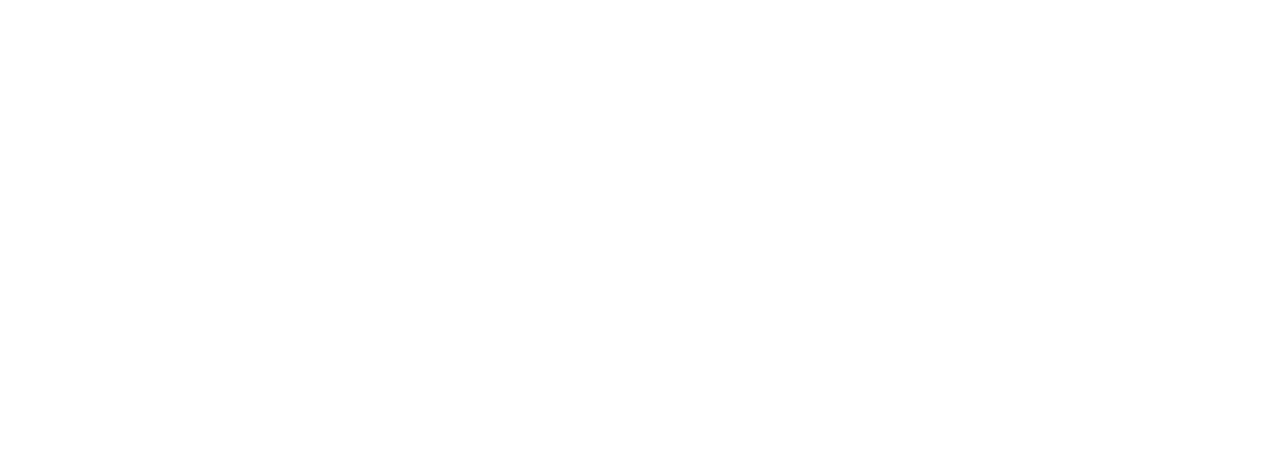
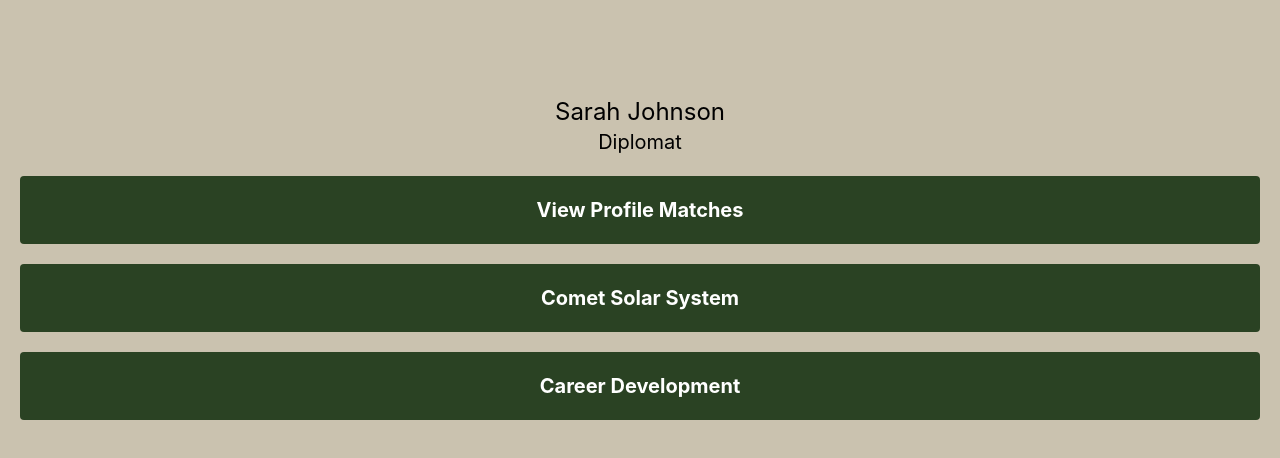
Before and after one commit to vvyn/MagicTree, a React (Create React App) app in the folder magictree/: page /Transition in a window 1280 px wide. Before the commit this address had no page. Shown: the top 458 px of the page. Built offline with nearby package versions, Linux system fonts and the light colour scheme; the HTML template or start-up script is replaced by a standard one.

Commit message:
Fixed Routing and Page Styles

```diff
--- a/magictree/src/App.js
+++ b/magictree/src/App.js
@@ -18,6 +18,8 @@ import { Hat } from './pages/Hat.js';
 import {GeneratedMatches} from './pages/GeneratedMatches.js';
 import { PeoplePersonalities } from './pages/PeoplePersonalities.js';
 import { ProfileMatch } from './pages/ProfileMatch.js';
+import { Transition } from './pages/Transition.js';
+
 
 function App() {
   return (
@@ -41,6 +43,7 @@ function App() {
             <Route exact path = "/GenMatches" element = {<GeneratedMatches />}>/</Route>
             <Route exact path = "/PeoplePersonalities" element = {<PeoplePersonalities />}>/</Route>
             <Route exact path = "/ProfileMatch" element = {<ProfileMatch />}>/</Route>
+            <Route exact path = "/Transition" element = {<Transition />}>/</Route>
         </Routes>
       </Router>
     }
--- a/magictree/src/pages/Hat.js
+++ b/magictree/src/pages/Hat.js
@@ -36,7 +36,7 @@ export function Hat() {
           <img src={currentImg} alt="Hat or Home Page" className="max-w-full h-auto" />
         ) : (
           <div>
-            <img src={currentImg} alt="Hat or Home Page" className="max-w-full h-auto" />
+            <img src={currentImg} alt="Hat or Home Page" className="max-w-full h-auto" onClick={() => navigate('/Transition')} />
           </div>
         )}
         </div>
--- a/magictree/src/pages/Login.js
+++ b/magictree/src/pages/Login.js
@@ -49,26 +49,27 @@ export function Login() {
             <img src={currentImg} alt="Hat" className="w-3/4 h-auto" />
         </div>
 
-        <div className="text-center pt-2 text-xl">
+      <div>
+          <div className="text-center pt-2 text-xl">
             Have an account?
-        </div>
-        <div className="px-4 py-2 justify-center text-center ">
-           <input type="email" id="registerEmail" style={{ width: 300 }} className="block max-w-full lg:max-w-md rounded-md border-0 py-1.5 p-2 text-gray-900 shadow-sm ring-1 ring-inset ring-gray-300 placeholder:text-gray-400 focus:ring-2 focus:ring-inset focus:ring-indigo-600 sm:text-sm sm:leading-6" placeholder="Email" value={loginEmail} onChange={(e) => setLoginEmail(e.target.value)}/>
-           <div className="py-2">
-                <button onClick={handleEmailLogin} className="bg-[#2A4223] hover:bg-blue-700 text-white font-bold w-full py-2 px-4 rounded" style={{ width: 300 }}>Login</button>
+          </div>
+          <div className="px-24 py-2 justify-center text-center ">
+              <input type="email" id="registerEmail" style={{ width: 300 }} className="block max-w-full lg:max-w-md rounded-md border-0 py-1.5 p-2 text-gray-900 shadow-sm ring-1 ring-inset ring-gray-300 placeholder:text-gray-400 focus:ring-2 focus:ring-inset focus:ring-indigo-600 sm:text-sm sm:leading-6" placeholder="Email" value={loginEmail} onChange={(e) => setLoginEmail(e.target.value)}/>
+              <div className="py-2">
+                    <button onClick={handleEmailLogin} className="bg-[#2A4223] hover:bg-[#305127] text-white font-bold w-full py-2 px-4 rounded" style={{ width: 300 }}>Login</button>
+              </div>
           </div>
 
         <div>
             <div className="text-center pt-2 text-xl">
                 Don't have an account?
             </div>
-            <div className="px-4 py-2 justify-center text-center ">
+            <div className="px-24 py-2 justify-center text-center ">
                 <input type="email" id="registerEmail" style={{ width: 300 }} className="block max-w-full lg:max-w-md rounded-md border-0 py-1.5 p-2 text-gray-900 shadow-sm ring-1 ring-inset ring-gray-300 placeholder:text-gray-400 focus:ring-2 focus:ring-inset focus:ring-indigo-600 sm:text-sm sm:leading-6" placeholder="Email" value={email} onChange={(e) => setEmail(e.target.value)}/>
                 <div className="py-2">
-                    <button onClick={handleEmailSignUp} className="bg-[#2A4223] hover:bg-blue-700 text-white font-bold w-full py-2 px-4 rounded">Sign Up</button>
+                    <button onClick={handleEmailSignUp} className="bg-[#2A4223] hover:bg-[#305127] text-white font-bold w-full py-2 px-4 rounded">Sign Up</button>
                 </div>
             </div>
-
         </div>
        </div>
       </div>
--- a/magictree/src/pages/ProfileCards.js
+++ b/magictree/src/pages/ProfileCards.js
@@ -1,6 +1,8 @@
 import React from 'react';
+import { useNavigate } from "react-router-dom";
 
 const ProfileCard = ({ name, username, bio, classes, avatar }) => {
+  const navigate = useNavigate();
 
 
   return (
@@ -10,6 +12,7 @@ const ProfileCard = ({ name, username, bio, classes, avatar }) => {
           className="block mx-auto sm:mx-0 sm:flex-shrink-0 h-32 sm:h-24 w-32 rounded-full"
           src={avatar}
           alt={name}
+          onClick={() => navigate('/ProfileMatch')}
         />
         <div className="mt-4 sm:mt-0 sm:ml-4 text-center sm:text-left">
           <p className="text-xl font-semibold">{name}</p>
--- /dev/null
+++ b/magictree/src/pages/Transition.js
@@ -0,0 +1,37 @@
+import React from 'react';
+import { useNavigate } from "react-router-dom";
+
+export const Transition = () => {
+  const navigate = useNavigate();
+
+  return (
+    <div className="h-screen w-screen bg-[#CAC2AF] ">
+        <div className='py-24 px-5'>
+            <div className="text-center text-2xl">
+                Sarah Johnson
+            </div>
+            <div className="text-center text-xl">
+                Diplomat
+            </div>
+            <div className='py-5'>
+                <button className="bg-[#2A4223] hover:bg-[#305127] text-white text-xl font-bold w-full py-5 px-4 rounded" onClick={() => navigate('/GenMatches')}>
+                    View Profile Matches
+                </button>
+                <div className='py-5'>
+                    <button className="bg-[#2A4223] hover:bg-[#305127] text-white text-xl font-bold w-full py-5 px-4 rounded" onClick={() => navigate('/PeoplePersonalities')}>
+                        Comet Solar System
+                    </button>
+                </div>
+                <div className=''>
+                    <button className="bg-[#2A4223] hover:bg-[#305127] text-white text-xl font-bold w-full py-5 px-4 rounded">
+                     Career Development
+                    </button>
+                </div>
+
+            </div>
+        </div>
+    </div>
+  );
+};
+
+//export default ProfileCard;
```
